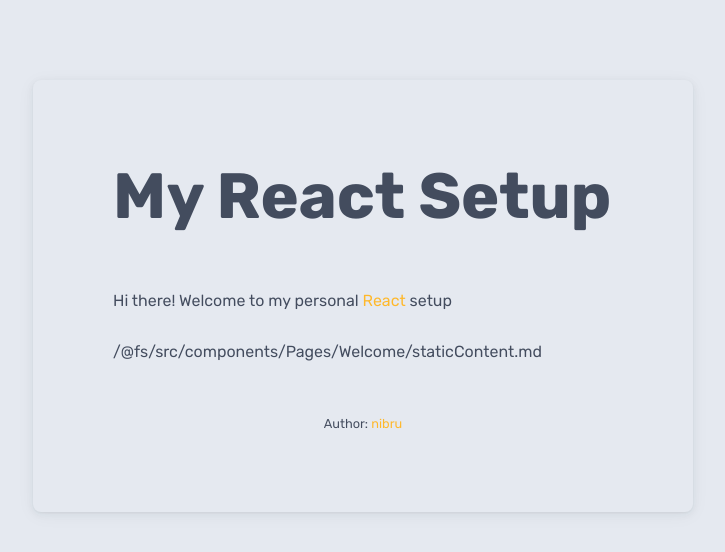
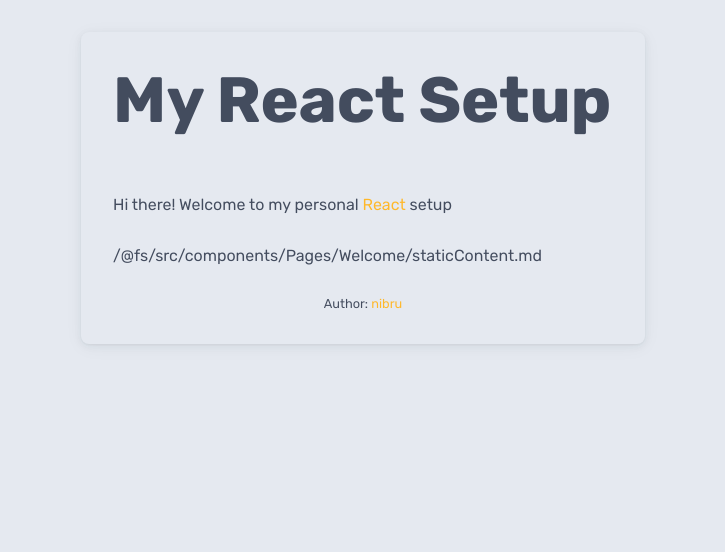
Before and after one commit to nikbrunner/react-setup, a React (Vite) app: page /welcome in a window 1280 px wide. Shown: the top 552 px of the page, without its empty margins (277-1002 px from the left). Built offline with nearby package versions, Linux system fonts and the light colour scheme.

Commit message:
Changed space-base value

```diff
--- a/src/styles/_uni-space.scss
+++ b/src/styles/_uni-space.scss
@@ -4,7 +4,7 @@
 * Unified spacing for all elements
 * With a base and expansion value, for dynamic adjustments
  */
-$space: 2.5rem;
+$space: 1rem;
 $space-expansion: 1;
 
 $space-xxs: calc((#{$space} / 8) * #{$space-expansion});
```
